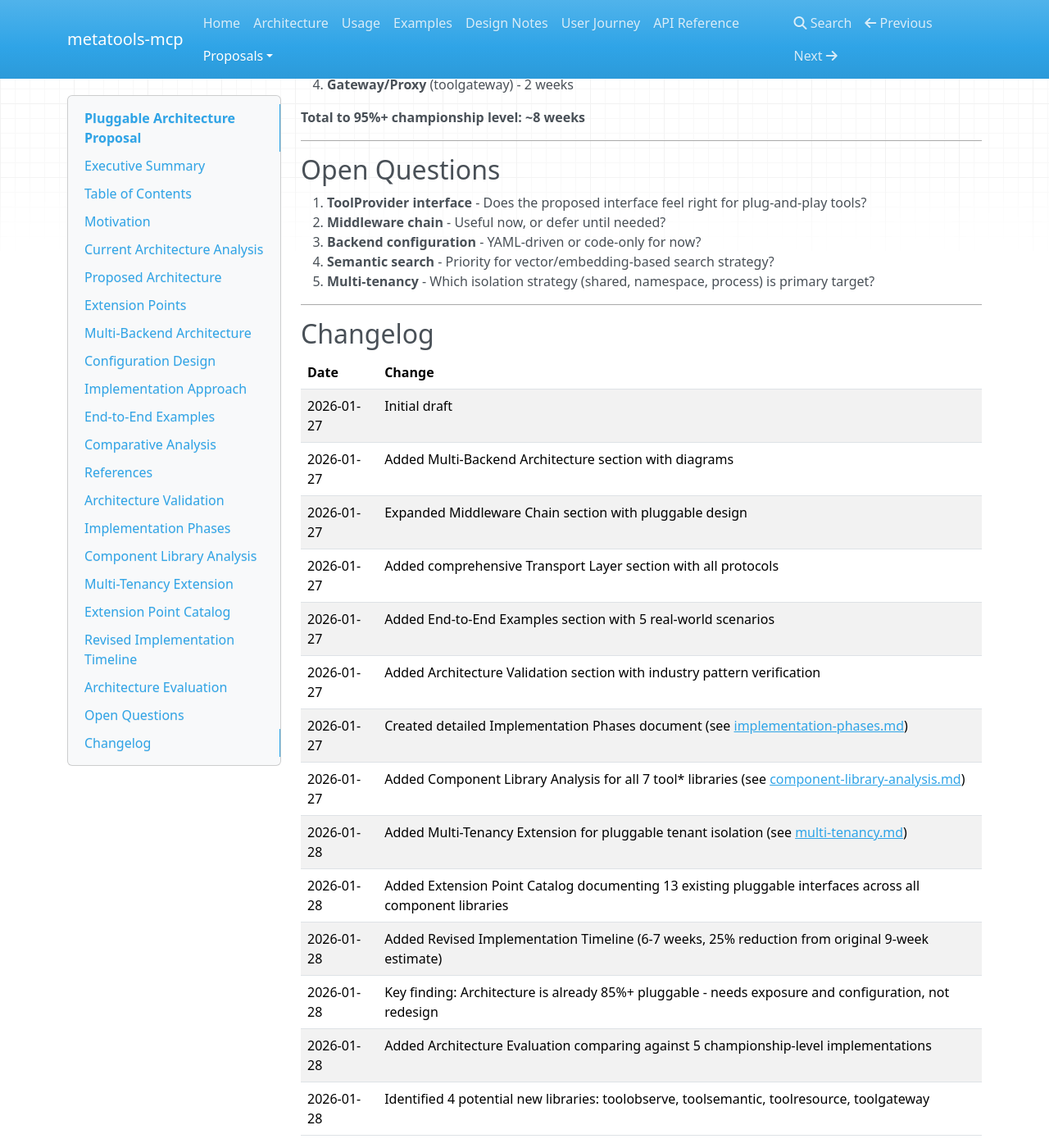
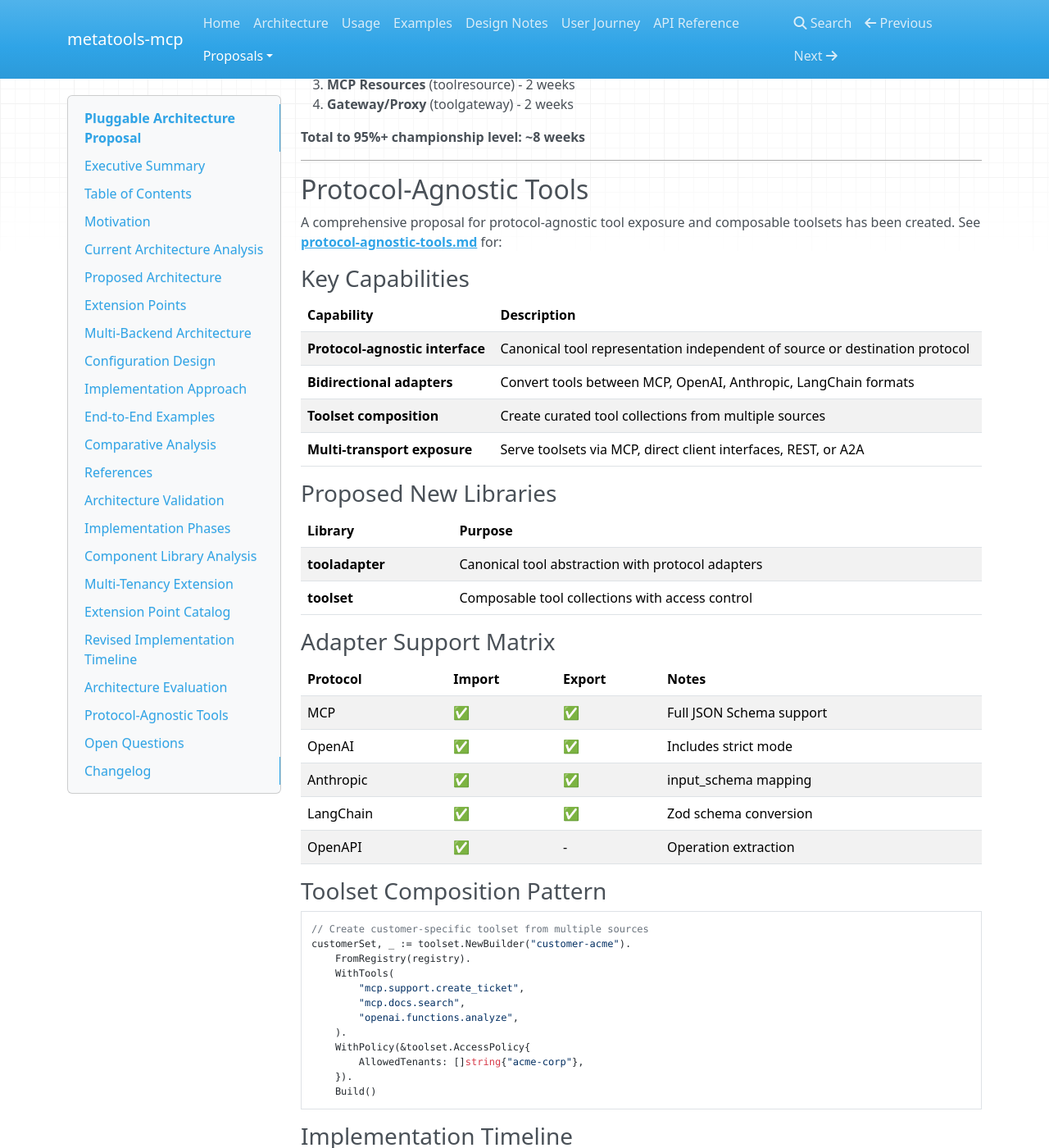
Before and after one commit to jonwraymond/metatools-mcp, an MkDocs documentation site: the page built from docs/proposals/pluggable-architecture.md, in a window 1280 px wide and 1400 px high, scrolled down 63464 px. Shown: the whole window at 82% size. Built offline with MkDocs 1.6.1, drawn with Linux system fonts in a browser that asks for light colours; nearby versions of some CDN libraries; some of the changed text lies outside the part shown.

Commit message:
docs: link protocol-agnostic proposal

````diff
--- a/docs/proposals/pluggable-architecture.md
+++ b/docs/proposals/pluggable-architecture.md
@@ -46,6 +46,7 @@ The design leverages Go's interface-based composition, build-tag gating, and con
 15. [Extension Point Catalog](#extension-point-catalog)
 16. [Revised Implementation Timeline](#revised-implementation-timeline)
 17. [Architecture Evaluation](#architecture-evaluation)
+18. [Protocol-Agnostic Tools](#protocol-agnostic-tools)
 
 ---
 
@@ -3383,6 +3384,63 @@ A comprehensive evaluation against championship-level implementations has been p
 
 ---
 
+## Protocol-Agnostic Tools
+
+A comprehensive proposal for protocol-agnostic tool exposure and composable toolsets has been created. See **[protocol-agnostic-tools.md](./protocol-agnostic-tools.md)** for:
+
+### Key Capabilities
+
+| Capability | Description |
+|------------|-------------|
+| **Protocol-agnostic interface** | Canonical tool representation independent of source or destination protocol |
+| **Bidirectional adapters** | Convert tools between MCP, OpenAI, Anthropic, LangChain formats |
+| **Toolset composition** | Create curated tool collections from multiple sources |
+| **Multi-transport exposure** | Serve toolsets via MCP, direct client interfaces, REST, or A2A |
+
+### Proposed New Libraries
+
+| Library | Purpose |
+|---------|---------|
+| **tooladapter** | Canonical tool abstraction with protocol adapters |
+| **toolset** | Composable tool collections with access control |
+
+### Adapter Support Matrix
+
+| Protocol | Import | Export | Notes |
+|----------|--------|--------|-------|
+| MCP | ✅ | ✅ | Full JSON Schema support |
+| OpenAI | ✅ | ✅ | Includes strict mode |
+| Anthropic | ✅ | ✅ | input_schema mapping |
+| LangChain | ✅ | ✅ | Zod schema conversion |
+| OpenAPI | ✅ | - | Operation extraction |
+
+### Toolset Composition Pattern
+
+```go
+// Create customer-specific toolset from multiple sources
+customerSet, _ := toolset.NewBuilder("customer-acme").
+    FromRegistry(registry).
+    WithTools(
+        "mcp.support.create_ticket",
+        "mcp.docs.search",
+        "openai.functions.analyze",
+    ).
+    WithPolicy(&toolset.AccessPolicy{
+        AllowedTenants: []string{"acme-corp"},
+    }).
+    Build()
+```
+
+### Implementation Timeline
+
+- **Phase 1**: Core adapter library (2 weeks)
+- **Phase 2**: Toolset composition (2 weeks)
+- **Phase 3**: Multi-transport exposure (2 weeks)
+
+**Total: ~6 weeks**
+
+---
+
 ## Open Questions
 
 1. **ToolProvider interface** - Does the proposed interface feel right for plug-and-play tools?
@@ -3411,3 +3469,5 @@ A comprehensive evaluation against championship-level implementations has been p
 | 2026-01-28 | Key finding: Architecture is already 85%+ pluggable - needs exposure and configuration, not redesign |
 | 2026-01-28 | Added Architecture Evaluation comparing against 5 championship-level implementations |
 | 2026-01-28 | Identified 4 potential new libraries: toolobserve, toolsemantic, toolresource, toolgateway |
+| 2026-01-28 | Added Protocol-Agnostic Tools section with 2 new proposed libraries: tooladapter, toolset |
+| 2026-01-28 | Created comprehensive proposal for composable toolsets and protocol adapters (see [protocol-agnostic-tools.md](./protocol-agnostic-tools.md)) |
--- a/mkdocs.yml
+++ b/mkdocs.yml
@@ -14,3 +14,4 @@ nav:
       - Component Library Analysis: proposals/component-library-analysis.md
       - Architecture Evaluation: proposals/architecture-evaluation.md
       - Multi-Tenancy: proposals/multi-tenancy.md
+      - Protocol-Agnostic Tools: proposals/protocol-agnostic-tools.md
````
Also changed, not shown: docs/index.md (+1 -0 lines).
